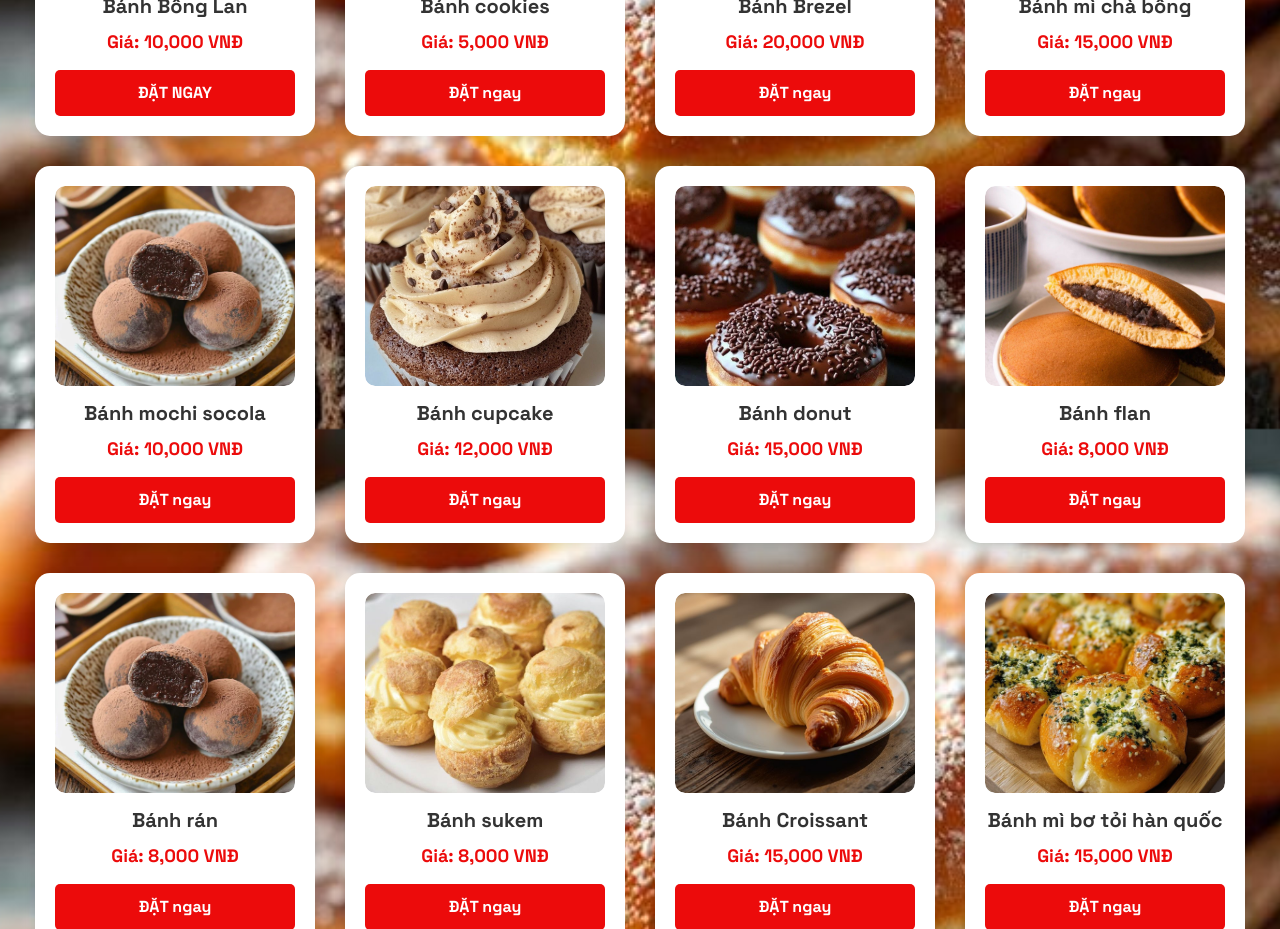
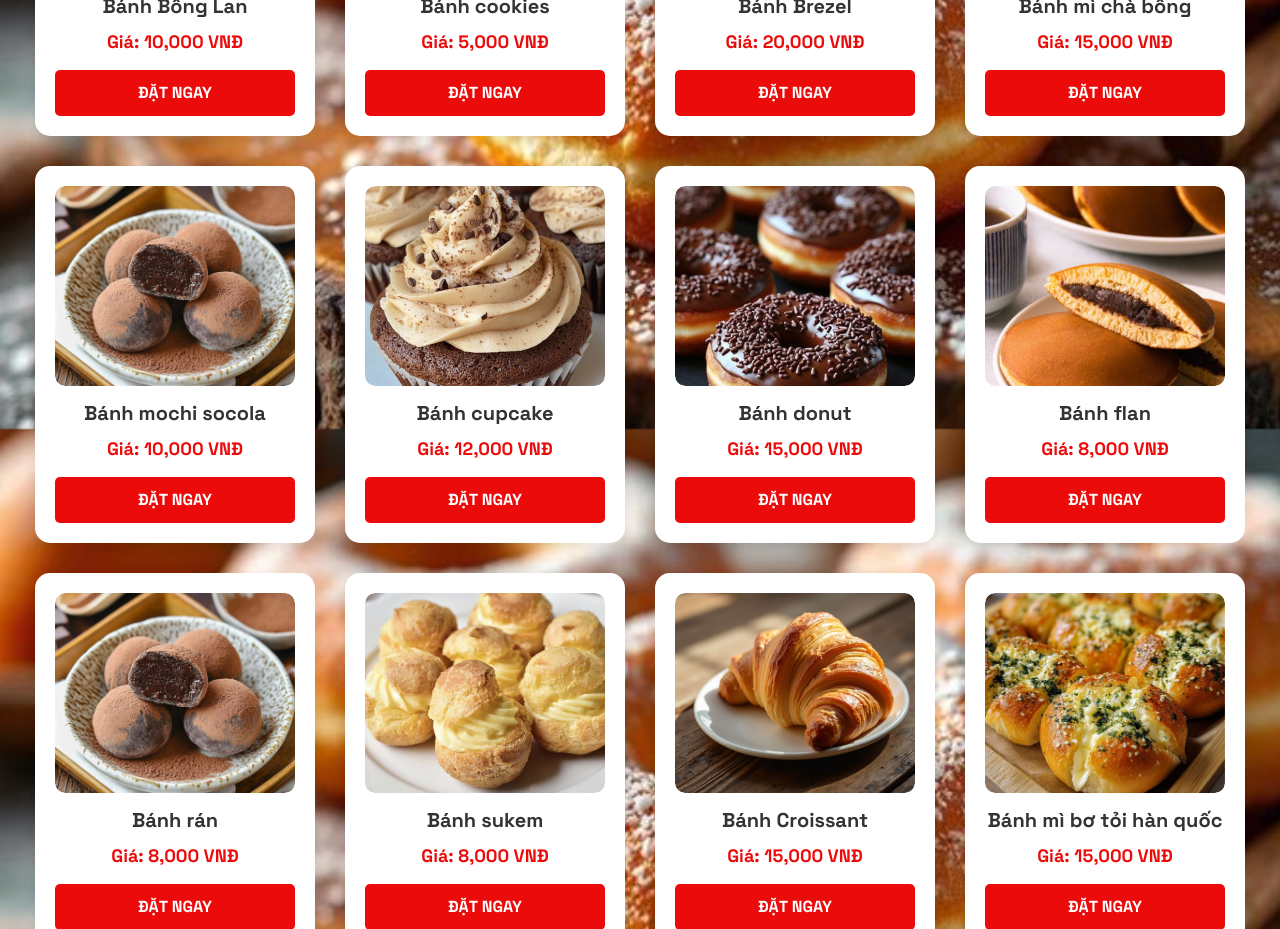
Before and after one commit to qhung22/BearBear-Cake-, a plain HTML site: page cars.html in a window 1280 px wide. Shown: the part 371-1300 px from the top of the page. Drawn offline with nearby package versions, Linux system fonts and the light colour scheme; files whose address does not match are found by name.

Commit message:
Update cars.html

```diff
--- a/cars.html
+++ b/cars.html
@@ -81,7 +81,7 @@
             <p>Giá: 5,000 VNĐ</p>
             <a href="#" class="btn buy-now-btn" data-bs-toggle="modal" data-bs-target="#orderModal"
                data-product-id="cookies" data-product-name="Bánh Cookies" data-product-price="5000"
-               data-product-image="static/hinhanh/hinhbanh/cookies.jpg">ĐẶT ngay</a>
+               data-product-image="static/hinhanh/hinhbanh/cookies.jpg">ĐẶT NGAY</a>
         </div>
 
         <div class="product savory-cake" id="item-brezel">
@@ -92,7 +92,7 @@
             <p>Giá: 20,000 VNĐ</p>
             <a href="#" class="btn buy-now-btn" data-bs-toggle="modal" data-bs-target="#orderModal"
                data-product-id="brezel" data-product-name="Bánh Brezel" data-product-price="20000"
-               data-product-image="static/hinhanh/hinhbanh/brezel.jpg">ĐẶT ngay</a>
+               data-product-image="static/hinhanh/hinhbanh/brezel.jpg">ĐẶT NGAY</a>
         </div>
 
         <div class="product savory-cake" id="item-chabong">
@@ -103,7 +103,7 @@
             <p>Giá: 15,000 VNĐ</p>
             <a href="#" class="btn buy-now-btn" data-bs-toggle="modal" data-bs-target="#orderModal"
                data-product-id="chabong" data-product-name="Bánh mì chà bông" data-product-price="15000"
-               data-product-image="static/hinhanh/hinhbanh/banh_mi_cha_bong.jpg">ĐẶT ngay</a>
+               data-product-image="static/hinhanh/hinhbanh/banh_mi_cha_bong.jpg">ĐẶT NGAY</a>
         </div>
 
         <div class="product sweet-cake" id="item-mochisocola">
@@ -114,7 +114,7 @@
             <p>Giá: 10,000 VNĐ</p>
             <a href="#" class="btn buy-now-btn" data-bs-toggle="modal" data-bs-target="#orderModal"
                data-product-id="mochisocola" data-product-name="Bánh mochi socola" data-product-price="10000"
-               data-product-image="static/hinhanh/hinhbanh/mochi_socola.jpg">ĐẶT ngay</a>
+               data-product-image="static/hinhanh/hinhbanh/mochi_socola.jpg">ĐẶT NGAY</a>
         </div>
 
         <div class="product sweet-cake" id="item-cupcake">
@@ -125,7 +125,7 @@
             <p>Giá: 12,000 VNĐ</p>
             <a href="#" class="btn buy-now-btn" data-bs-toggle="modal" data-bs-target="#orderModal"
                data-product-id="cupcake" data-product-name="Bánh cupcake" data-product-price="12000"
-               data-product-image="static\hinhanh\hinhbanh\cupcake.jpg">ĐẶT ngay</a>
+               data-product-image="static\hinhanh\hinhbanh\cupcake.jpg">ĐẶT NGAY</a>
         </div>
 
         <div class="product sweet-cake" id="item-donut">
@@ -136,7 +136,7 @@
             <p>Giá: 15,000 VNĐ</p>
             <a href="#" class="btn buy-now-btn" data-bs-toggle="modal" data-bs-target="#orderModal"
                data-product-id="donut" data-product-name="Bánh donut" data-product-price="15000"
-               data-product-image="static\hinhanh\hinhbanh\donut.jpg">ĐẶT ngay</a>
+               data-product-image="static\hinhanh\hinhbanh\donut.jpg">ĐẶT NGAY</a>
         </div>
 
         <div class="product sweet-cake" id="item-flan">
@@ -147,7 +147,7 @@
             <p>Giá: 8,000 VNĐ</p>
             <a href="#" class="btn buy-now-btn" data-bs-toggle="modal" data-bs-target="#orderModal"
                data-product-id="flan" data-product-name="Bánh flan" data-product-price="8000"
-               data-product-image="static\hinhanh\hinhbanh\banh_ran.jpg">ĐẶT ngay</a>
+               data-product-image="static\hinhanh\hinhbanh\banh_ran.jpg">ĐẶT NGAY</a>
         </div>
 
         <div class="product sweet-cake" id="item-banhran">
@@ -158,7 +158,7 @@
             <p>Giá: 8,000 VNĐ</p>
             <a href="#" class="btn buy-now-btn" data-bs-toggle="modal" data-bs-target="#orderModal"
                data-product-id="banhran" data-product-name="Bánh rán" data-product-price="8000"
-               data-product-image="static/hinhanh/hinhbanh/mochi_socola.jpg">ĐẶT ngay</a>
+               data-product-image="static/hinhanh/hinhbanh/mochi_socola.jpg">ĐẶT NGAY</a>
         </div>
 
         <div class="product sweet-cake" id="item-sukem">
@@ -169,7 +169,7 @@
             <p>Giá: 8,000 VNĐ</p>
             <a href="#" class="btn buy-now-btn" data-bs-toggle="modal" data-bs-target="#orderModal"
                data-product-id="sukem" data-product-name="Bánh sukem" data-product-price="8000"
-               data-product-image="static\hinhanh\hinhbanh\su_kem.jpg">ĐẶT ngay</a>
+               data-product-image="static\hinhanh\hinhbanh\su_kem.jpg">ĐẶT NGAY</a>
         </div>
 
         <div class="product savory-cake" id="item-croissant">
@@ -180,7 +180,7 @@
             <p>Giá: 15,000 VNĐ</p>
             <a href="#" class="btn buy-now-btn" data-bs-toggle="modal" data-bs-target="#orderModal"
                data-product-id="croissant" data-product-name="Bánh Croissant" data-product-price="15000"
-               data-product-image="static\hinhanh\hinhbanh\croissant.jpg">ĐẶT ngay</a>
+               data-product-image="static\hinhanh\hinhbanh\croissant.jpg">ĐẶT NGAY</a>
         </div>
 
         <div class="product savory-cake" id="item-botoidq">
@@ -191,7 +191,7 @@
             <p>Giá: 15,000 VNĐ</p>
             <a href="#" class="btn buy-now-btn" data-bs-toggle="modal" data-bs-target="#orderModal"
                data-product-id="botoidq" data-product-name="Bánh mì bơ tỏi hàn quốc" data-product-price="15000"
-               data-product-image="static\hinhanh\hinhbanh\banh_mi_bo_toi.jpg">ĐẶT ngay</a>
+               data-product-image="static\hinhanh\hinhbanh\banh_mi_bo_toi.jpg">ĐẶT NGAY</a>
         </div>
     </div>
     <br>
@@ -245,4 +245,5 @@
     <script src="https://cdn.jsdelivr.net/npm/bootstrap@5.1.3/dist/js/bootstrap.bundle.min.js"></script>
 </body>
 
+
 </html>
```
